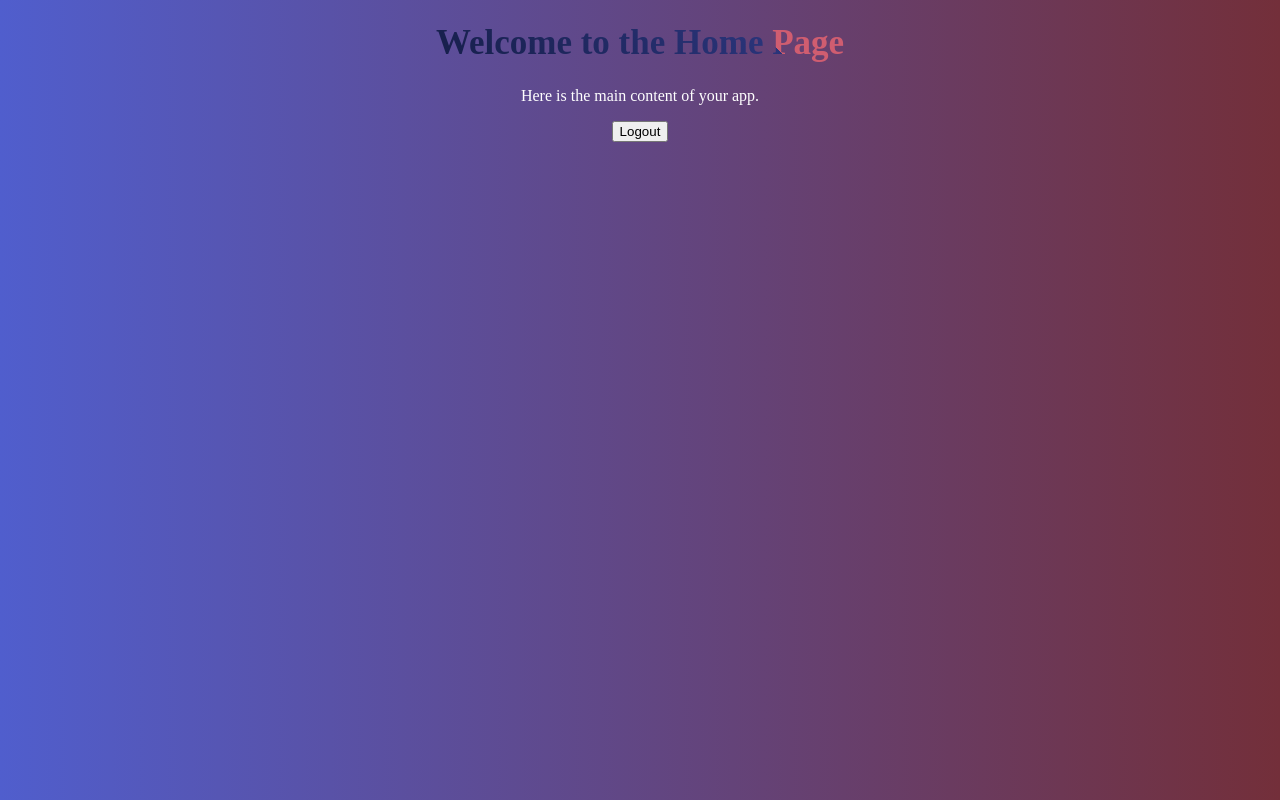
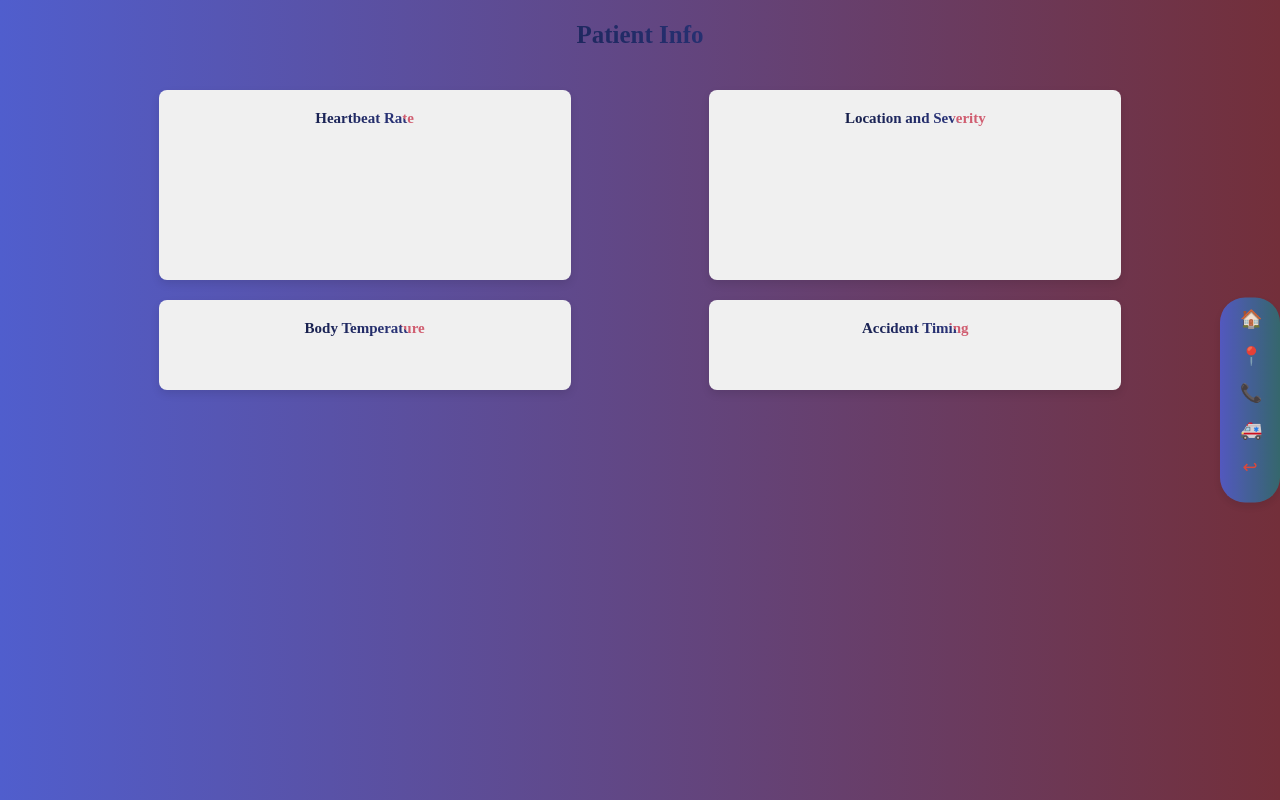
Before and after one commit to mery-top/Highway-accident-detection, a React (Create React App) app: page /home in a window 1280 px wide. Built offline with nearby package versions, Linux system fonts and the light colour scheme; sample sign-in values are in the browser's storage; a web font is replaced by a local one.

Commit message:
Add home page details and Map

```diff
--- a/package.json
+++ b/package.json
@@ -4,8 +4,10 @@
   "private": true,
   "dependencies": {
     "cra-template": "1.2.0",
+    "leaflet": "^1.9.4",
     "react": "^19.0.0",
     "react-dom": "^19.0.0",
+    "react-leaflet": "^5.0.0",
     "react-router-dom": "^7.1.5",
     "react-scripts": "5.0.1",
     "react-text-gradients": "^1.0.2"
--- a/src/App.js
+++ b/src/App.js
@@ -1,16 +1,22 @@
 import React from "react";
-import { BrowserRouter as Router, Route, Routes, Navigate, useNavigate } from "react-router-dom";
+import { BrowserRouter as Router, Route, Routes, Navigate,  useLocation } from "react-router-dom";
 import Login from "./components/Login";
 import Home from "./pages/Home";
+import Navbar from "./components/Navbar";
+import Photos from "./pages/Photos";
 
 
 
 function App() {
+  const location = useLocation();
+    return (
+      <>
+      {location.pathname !== "/" && <Navbar />}
+      <Routes>
 
-    return (
-      <Routes>
         {/* Public route */}
         <Route path="/" element={<Login />} />
+        <Route path="/photos" element={<Photos/>}/>
 
         {/* Route that asks for password again before accessing Home */}
         <Route
@@ -19,7 +25,8 @@ function App() {
                 localStorage.getItem("token") ? <Home /> : <Navigate to="/" />
             }
         />
-            </Routes>
+    </Routes></>
+
     );
 }
 
--- /dev/null
+++ b/src/components/Maps.jsx
@@ -0,0 +1,26 @@
+import React from 'react';
+import { MapContainer, TileLayer, Marker, Popup } from 'react-leaflet';
+import 'leaflet/dist/leaflet.css'; // Add Leaflet's CSS for styling
+import L from 'leaflet';
+
+const Map = () => {
+  const position = [51.505, -0.09]; // Latitude and Longitude of the center of the map
+
+  return (
+    <div style={{ height: '500px', width: '100%' }}>
+      <MapContainer center={position} zoom={13} scrollWheelZoom={false} style={{ height: '100%', width: '100%' }}>
+        <TileLayer
+          url="https://{s}.tile.openstreetmap.org/{z}/{x}/{y}.png"
+          attribution='&copy; <a href="https://www.openstreetmap.org/copyright">OpenStreetMap</a> contributors'
+        />
+        <Marker position={position}>
+          <Popup>
+            A sample marker at this location!
+          </Popup>
+        </Marker>
+      </MapContainer>
+    </div>
+  );
+};
+
+export default Map;
--- /dev/null
+++ b/src/components/Navbar.jsx
@@ -0,0 +1,20 @@
+// src/components/Navbar.js
+import React from 'react';
+import { Link } from 'react-router-dom';
+import '../styles/navbar.css';  // Make sure to create this CSS file for styling
+
+const Navbar = () => {
+  return (
+    <nav className="navbar">
+      <ul>
+        <li><Link to="/home">🏠</Link></li>
+        <li><Link to="/photos">📍</Link></li>
+        <li><Link to="/settings">📞</Link></li>
+        <li><Link to="/amb">🚑</Link></li>
+        <li><Link to="/" onClick={() => localStorage.removeItem('token')}>↩</Link></li>
+      </ul>
+    </nav>
+  );
+};
+
+export default Navbar;
--- a/src/pages/Home.jsx
+++ b/src/pages/Home.jsx
@@ -1,6 +1,6 @@
 import React from "react";
 import { useNavigate } from "react-router-dom";
-
+import '../styles/home.css';
 function Home() {
   const navigate = useNavigate();
 
@@ -16,11 +16,22 @@ function Home() {
 
   return (
     <div>
-      <h1>Welcome to the Home Page</h1>
-      <p>Here is the main content of your app.</p>
+      <h2>Patient Info</h2>
+      <div className="home-container">
+      <div className="flex-row">
+        <div className="flex-box1">
+          <h3>Heartbeat Rate</h3>
+        </div>
+        <div className="flex-box2">
+        <h3>Location and Severity</h3>
+        </div>
+      </div>
+      <div className="flex-row">
+        <div className="flex-box3"><h3>Body Temperature</h3></div>
+        <div className="flex-box4"><h3>Accident Timing</h3></div>
+      </div>
+    </div>
 
-      {/* Logout button */}
-      <button onClick={handleLogout}>Logout</button>
     </div>
   );
 }
--- /dev/null
+++ b/src/pages/Photos.jsx
@@ -0,0 +1,30 @@
+import React from 'react'
+import Map from '../components/Maps'
+import '../styles/photo.css';
+import '../styles/navbar2.css';
+import { Link } from 'react-router-dom';
+
+function Photos() {
+  return (
+    <div>
+      {/* Use only navbar2 for the navigation */}
+      <nav className="navbar2">
+        <ul>
+          <li><Link to="/home">🏠</Link></li>
+          <li><Link to="/photos">📍</Link></li>
+          <li><Link to="/settings">📞</Link></li>
+          <li><Link to="/amb">🚑</Link></li>
+          <li><Link to="/" onClick={() => localStorage.removeItem('token')}>↩</Link></li>
+        </ul>
+      </nav>
+
+      {/* Map component */}
+      <div className="map-cont">
+        <Map />
+      </div>
+
+    </div>
+  )
+}
+
+export default Photos;
--- /dev/null
+++ b/src/styles/home.css
@@ -0,0 +1,54 @@
+h2{
+    font-size: 25px;
+}
+
+h3{
+    font-size: 15px;
+}
+
+
+.home-container {
+    display: flex;
+    flex-direction: column;  /* Stack the rows vertically */
+    gap: 20px;  /* Space between rows */
+    padding: 20px;
+  }
+
+  .flex-row {
+    display: flex;
+    justify-content: space-evenly; /* Space between boxes in a row */
+  }
+
+  .flex-box1,.flex-box2 {
+    background-color: #f0f0f0;
+    border-radius: 8px;
+    padding: 20px;
+    width: 30%;
+    margin: 0;  /* Ensure the boxes take up roughly half the width of the row */
+    box-shadow: 0 4px 8px rgba(0, 0, 0, 0.1);
+    text-align: center;
+    flex-direction: column;  /* Stack the elements vertically */
+    justify-content: flex-start;  /* Align content to the top */
+    align-items: flex-start;
+    font-size: 18px;
+    height: 150px;
+  }
+
+  .flex-box1 h3, .flex-box2 h3, .flex-box3 h3, .flex-box4 h3 {
+    margin: 0;  /* Remove default margin from h3 */
+  }
+
+  .flex-box3, .flex-box4 {
+    background-color: #f0f0f0;
+    border-radius: 8px;
+    padding: 20px;
+    width: 30%;
+    margin: 0;  /* Ensure the boxes take up roughly half the width of the row */
+    box-shadow: 0 4px 8px rgba(0, 0, 0, 0.1);
+    text-align: center;
+    flex-direction: column;  /* Stack the elements vertically */
+    justify-content: flex-start;  /* Align content to the top */
+    align-items: flex-start;
+    font-size: 18px;
+    height: 50px;
+  }
--- a/src/styles/login.css
+++ b/src/styles/login.css
@@ -20,7 +20,7 @@ body {
     position: relative;
     top: -30px;
  }
- h1 {
+ h1,h2,h3 {
     color: #11193e;
     background-image: linear-gradient(45deg, #11193e 26%, #2a347a 60%, #d05d70 48%);
     background-clip: text;
@@ -66,3 +66,10 @@ body {
   height: 150px;
   object-fit: cover;
    }
+
+
+input{
+  border-radius: 30px;
+  padding: 10px;
+  margin: 10px;
+}
--- /dev/null
+++ b/src/styles/navbar.css
@@ -0,0 +1,61 @@
+.navbar {
+    display: flex;
+    z-index: 10;
+    position: fixed;
+    flex-direction: column; /* Align items vertically */
+    justify-content: flex-start; /* Align links at the top */
+    align-items: flex-end; /* Align links to the right */ /* Fix navbar to the side */
+    top: 50%; /* Center navbar vertically */
+    right: 0; /* Align navbar to the right side */
+    transform: translateY(-50%); /* Adjust to perfectly center the navbar vertically */
+    padding: 10px 20px; /* Optional padding */
+    background: linear-gradient(to right, #505ecd, #2f6e73);/* Optional background */
+    width: 20px; /* Make the navbar half the length of the window */
+    border-radius: 25px; /* Round the corners of the navbar */
+    box-shadow: 0 4px 8px rgba(0, 0, 0, 0.1); /* Optional shadow for the navbar */
+    transition: transform 0.3s ease-in-out, opacity 0.3s ease; /* Smooth transition */
+    opacity: 0.9; /* Slightly transparent */
+  }
+
+  .navbar:hover {
+    transform: translateX(10px) translateY(-50%); /* Slight move to the right on hover */
+    opacity: 1; /* Full opacity on hover */
+  }
+
+  .navbar ul {
+    display: flex;
+    list-style-type: none;
+    padding: 0;
+    margin: 0;
+    flex-direction: column; /* Arrange list items vertically */
+    width: 100%;
+  }
+
+  .navbar li {
+    margin-bottom: 15px; /* Space between each link */
+    transition: transform 0.3s ease, color 0.3s ease; /* Smooth hover effect on items */
+  }
+
+  .navbar li:hover {
+    transform: scale(1.1); /* Slight scale effect on hover */
+  }
+
+  .navbar a {
+    text-decoration: none;
+    color: #333; /* Default link color */
+    font-size: 18px; /* Font size */
+    transition: color 0.3s ease, transform 0.3s ease; /* Smooth transition */
+  }
+
+  .navbar a:hover {
+    color: #007BFF; /* Link color on hover */
+    transform: translateY(-2px); /* Slight upward movement on hover */
+  }
+
+  .navbar li:last-child a {
+    color: #e74c3c; /* Specific color for logout */
+  }
+
+  .navbar li:last-child a:hover {
+    color: #c0392b; /* Darker color for logout on hover */
+  }
--- /dev/null
+++ b/src/styles/navbar2.css
@@ -0,0 +1,61 @@
+.navbar2 {
+    display: flex;
+    z-index: 10;
+    position: fixed; /* Fix navbar at the top */
+    flex-direction: row; /* Align items horizontally */
+    justify-content: space-between; /* Space out the items evenly */
+    align-items: center; /* Align items vertically in the center */
+    padding: 10px 20px; /* Optional padding */
+    width: 300px; /* Width of the navbar */
+    text-align: center;
+    background: linear-gradient(to right, #505ecd, #2f6e73); /* Optional background */
+    border-radius: 25px; /* Round the corners of the navbar */
+    box-shadow: 0 4px 8px rgba(0, 0, 0, 0.1); /* Optional shadow for the navbar */
+    transition: transform 0.3s ease-in-out, opacity 0.3s ease; /* Smooth transition */
+    opacity: 0.9; /* Slightly transparent */
+    left: 50%; /* Position the navbar at the horizontal center */
+}
+
+
+  .navbar2:hover {
+    transform: translateY(-5px); /* Slight move upwards on hover */
+    opacity: 1; /* Full opacity on hover */
+  }
+
+  .navbar2 ul {
+    display: flex;
+    list-style-type: none;
+    padding: 0;
+    margin: 0;
+    justify-content: space-between; /* Space out the items evenly */
+    width: 100%; /* Full width for the list */
+  }
+
+  .navbar2 li {
+    margin-left: 15px; /* Space between each link */
+    transition: transform 0.3s ease, color 0.3s ease; /* Smooth hover effect on items */
+  }
+
+  .navbar2 li:hover {
+    transform: scale(1.1); /* Slight scale effect on hover */
+  }
+
+  .navbar2 a {
+    text-decoration: none;
+    color: #333; /* Default link color */
+    font-size: 18px; /* Font size */
+    transition: color 0.3s ease, transform 0.3s ease; /* Smooth transition */
+  }
+
+  .navbar2 a:hover {
+    color: #007BFF; /* Link color on hover */
+    transform: translateY(-2px); /* Slight upward movement on hover */
+  }
+
+  .navbar2 li:last-child a {
+    color: #e74c3c; /* Specific color for logout */
+  }
+
+  .navbar2 li:last-child a:hover {
+    color: #c0392b; /* Darker color for logout on hover */
+  }
--- /dev/null
+++ b/src/styles/photo.css
@@ -0,0 +1,8 @@
+
+/* Map container styling */
+.map-cont {
+  display: flex;
+  justify-content: center;
+  align-items: center;
+  padding-top: 60px; /* Add padding to create space for the fixed navbar */
+}
```
Also changed, not shown: 1 other file (tests, documents, lock files or other folders). Lines whose indentation alone changed are shown as unchanged.
